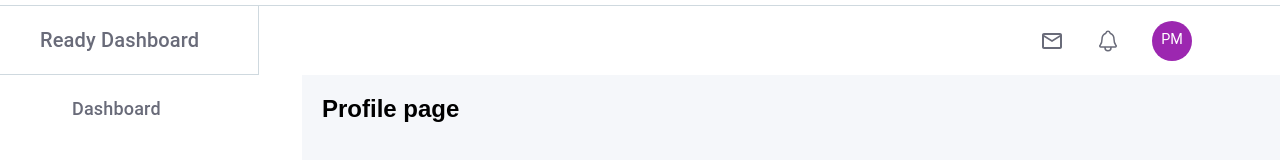
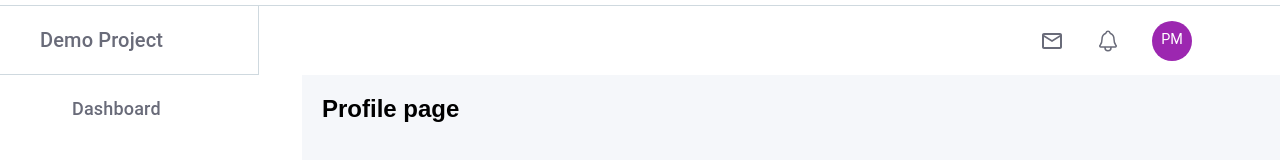
Before and after one commit to 13priyankameena/First-Project-Front-End, a React (Create React App) app: page /Profile in a window 1280 px wide. Shown: the top 160 px of the page. Built offline with nearby package versions, Linux system fonts and the light colour scheme; some icons are missing.

Commit message:
Heading change

```diff
--- a/src/Component/LoginForm/Header.js
+++ b/src/Component/LoginForm/Header.js
@@ -85,7 +85,7 @@ function Headers() {
               fontSize: "20px",
             }}
           >
-            Ready Dashboard
+            Demo Project
           </Typography>
         </Box>
 
```
